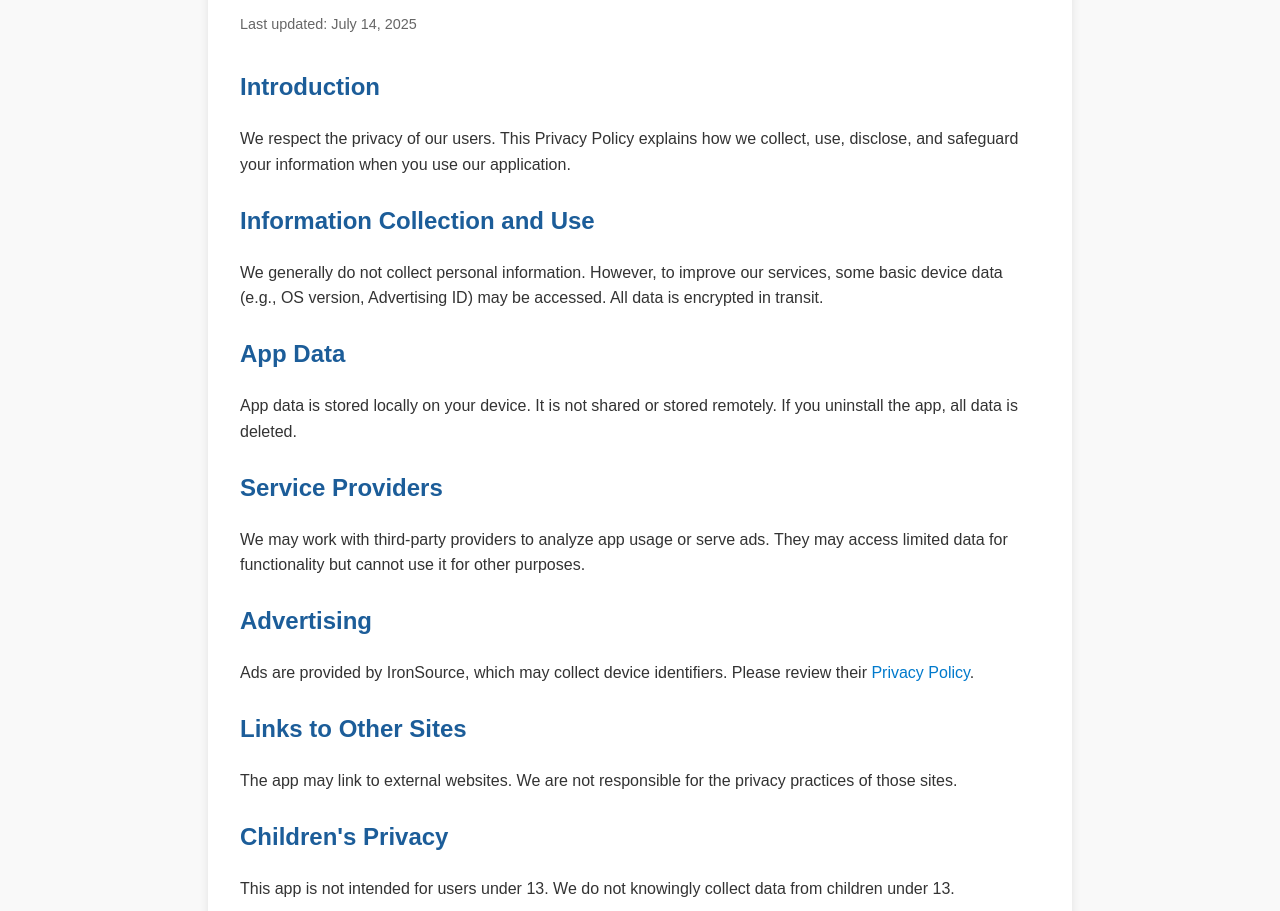
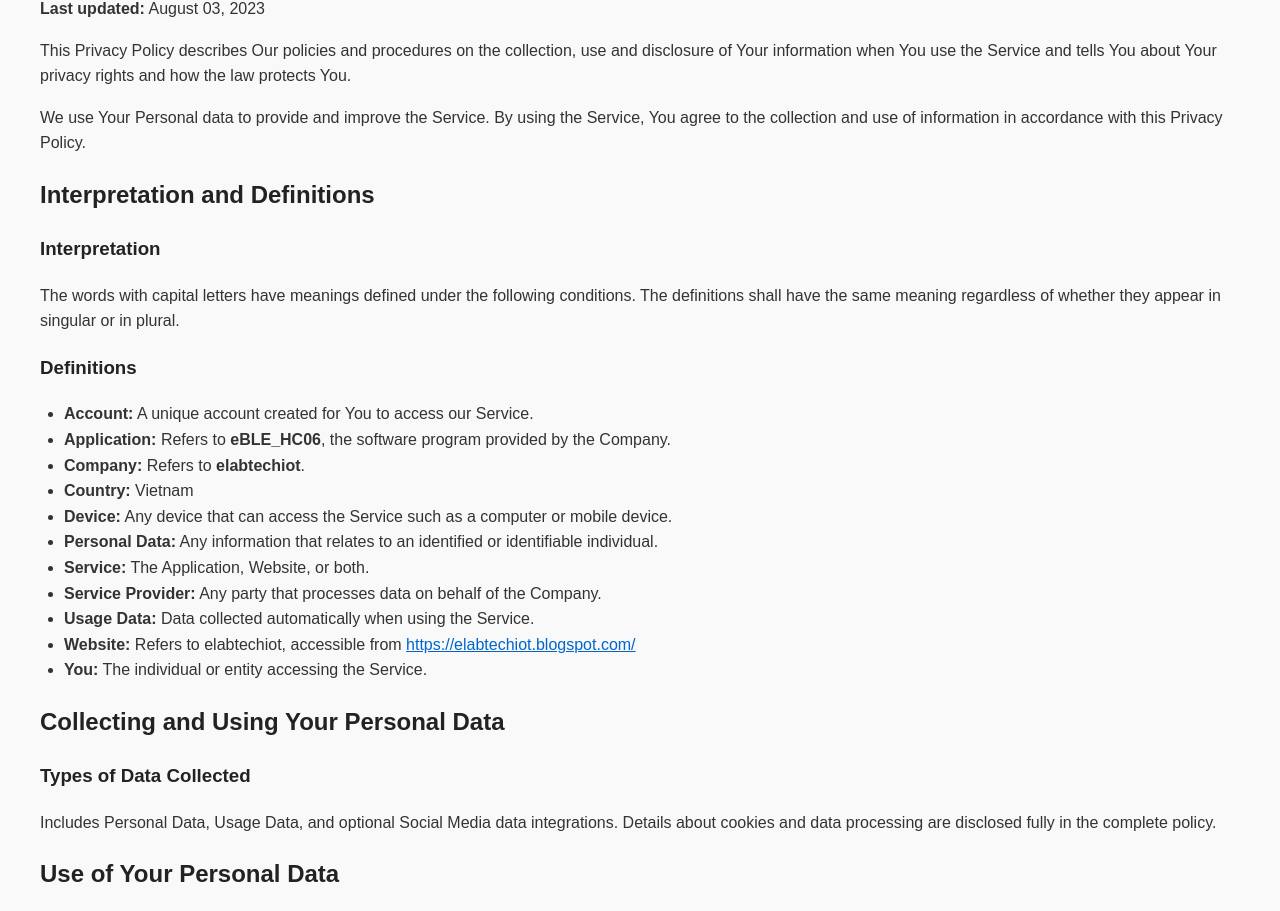
Before and after one commit to lequann/PrivacyPolicy, a plain HTML site: page index.html in a window 1280 px wide. Shown: the part 138-1049 px from the top of the page. Drawn offline with Linux system fonts and the light colour scheme.

Commit message:
update Privacy Policy

```diff
--- a/index.html
+++ b/index.html
@@ -1,63 +1,81 @@
 <!DOCTYPE html>
 <html lang="en">
 <head>
-  <meta charset="UTF-8" />
-  <meta name="viewport" content="width=device-width, initial-scale=1.0"/>
-  <title>Arduino BT Control - Privacy Policy</title>
-  <link rel="stylesheet" href="style.css"/>
+  <meta charset="UTF-8">
+  <meta name="viewport" content="width=device-width, initial-scale=1.0">
+  <title>Privacy Policy - eBLE_HC06</title>
+  <style>
+    body {
+      font-family: Arial, sans-serif;
+      padding: 2em;
+      line-height: 1.6;
+      background-color: #f9f9f9;
+      color: #333;
+    }
+    h1, h2, h3 {
+      color: #222;
+    }
+    ul {
+      padding-left: 1.5em;
+    }
+    a {
+      color: #0066cc;
+    }
+  </style>
 </head>
 <body>
-  <div class="container">
-    <h1>Arduino BT Control - Privacy Policy</h1>
-    <p class="updated">Last updated: July 14, 2025</p>
+  <h1>Privacy Policy</h1>
+  <p><strong>Last updated:</strong> August 03, 2023</p>
 
-    <h2>Introduction</h2>
-    <p>
-      We respect the privacy of our users. This Privacy Policy explains how we collect, use, disclose, and safeguard your information when you use our application.
-    </p>
+  <p>This Privacy Policy describes Our policies and procedures on the collection, use and disclosure of Your information when You use the Service and tells You about Your privacy rights and how the law protects You.</p>
 
-    <h2>Information Collection and Use</h2>
-    <p>
-      We generally do not collect personal information. However, to improve our services, some basic device data (e.g., OS version, Advertising ID) may be accessed. All data is encrypted in transit.
-    </p>
+  <p>We use Your Personal data to provide and improve the Service. By using the Service, You agree to the collection and use of information in accordance with this Privacy Policy.</p>
 
-    <h2>App Data</h2>
-    <p>
-      App data is stored locally on your device. It is not shared or stored remotely. If you uninstall the app, all data is deleted.
-    </p>
+  <h2>Interpretation and Definitions</h2>
+  <h3>Interpretation</h3>
+  <p>The words with capital letters have meanings defined under the following conditions. The definitions shall have the same meaning regardless of whether they appear in singular or in plural.</p>
 
-    <h2>Service Providers</h2>
-    <p>
-      We may work with third-party providers to analyze app usage or serve ads. They may access limited data for functionality but cannot use it for other purposes.
-    </p>
+  <h3>Definitions</h3>
+  <ul>
+    <li><strong>Account:</strong> A unique account created for You to access our Service.</li>
+    <li><strong>Application:</strong> Refers to <strong>eBLE_HC06</strong>, the software program provided by the Company.</li>
+    <li><strong>Company:</strong> Refers to <strong>elabtechiot</strong>.</li>
+    <li><strong>Country:</strong> Vietnam</li>
+    <li><strong>Device:</strong> Any device that can access the Service such as a computer or mobile device.</li>
+    <li><strong>Personal Data:</strong> Any information that relates to an identified or identifiable individual.</li>
+    <li><strong>Service:</strong> The Application, Website, or both.</li>
+    <li><strong>Service Provider:</strong> Any party that processes data on behalf of the Company.</li>
+    <li><strong>Usage Data:</strong> Data collected automatically when using the Service.</li>
+    <li><strong>Website:</strong> Refers to elabtechiot, accessible from <a href="https://elabtechiot.blogspot.com/" target="_blank">https://elabtechiot.blogspot.com/</a></li>
+    <li><strong>You:</strong> The individual or entity accessing the Service.</li>
+  </ul>
 
-    <h2>Advertising</h2>
-    <p>
-      Ads are provided by IronSource, which may collect device identifiers. Please review their <a href="https://www.ironsrc.com/privacy-policy/" target="_blank">Privacy Policy</a>.
-    </p>
+  <h2>Collecting and Using Your Personal Data</h2>
+  <h3>Types of Data Collected</h3>
+  <p>Includes Personal Data, Usage Data, and optional Social Media data integrations. Details about cookies and data processing are disclosed fully in the complete policy.</p>
 
-    <h2>Links to Other Sites</h2>
-    <p>
-      The app may link to external websites. We are not responsible for the privacy practices of those sites.
-    </p>
+  <h2>Use of Your Personal Data</h2>
+  <p>Your data is used to provide and improve our services, manage accounts, and communicate updates. It may be shared with service providers or affiliates, subject to your consent.</p>
 
-    <h2>Children's Privacy</h2>
-    <p>
-      This app is not intended for users under 13. We do not knowingly collect data from children under 13.
-    </p>
+  <h2>Retention and Transfer of Data</h2>
+  <p>Your data is kept only as long as necessary and may be transferred internationally, ensuring proper safeguards are in place.</p>
 
-    <h2>Changes to This Privacy Policy</h2>
-    <p>
-      We may update this policy. Check this page regularly to stay informed of updates.
-    </p>
+  <h2>Deletion and Disclosure</h2>
+  <p>You have the right to request deletion of your data. Data may be disclosed if required by law or during business transactions.</p>
 
-    <h2>Contact Us</h2>
-    <p>
-      If you have any questions, please contact us at:<br>
-      📧 <a href="mailto:elabtech.work@gmail.com">elabtech.work@gmail.com</a>
-    </p>
-  </div>
+  <h2>Security</h2>
+  <p>While we strive to secure your data, no transmission over the Internet is 100% secure.</p>
 
-  <script src="script.js"></script>
+  <h2>Children's Privacy</h2>
+  <p>Our Service does not target users under 13. We delete data collected without parental consent if discovered.</p>
+
+  <h2>External Links</h2>
+  <p>We are not responsible for the privacy policies of third-party sites linked within our Service.</p>
+
+  <h2>Changes to This Policy</h2>
+  <p>We may update this policy. Changes will be posted with an updated date and, where appropriate, notified via email or the Service.</p>
+
+  <h2>Contact Us</h2>
+  <p>If you have any questions, contact us at: <a href="mailto:elabtech.work@gmail.com">elabtech.work@gmail.com</a></p>
 </body>
 </html>
--- a/style.css
+++ /dev/null
@@ -1,42 +0,0 @@
-body {
-  font-family: Arial, sans-serif;
-  line-height: 1.6;
-  background-color: #f9f9f9;
-  color: #333;
-  margin: 0;
-  padding: 0;
-}
-
-.container {
-  max-width: 800px;
-  margin: 2rem auto;
-  padding: 2rem;
-  background: white;
-  border-radius: 8px;
-  box-shadow: 0 0 10px rgba(0, 0, 0, 0.1);
-}
-
-h1 {
-  color: #1c5d99;
-  margin-bottom: 0.5rem;
-}
-
-.updated {
-  font-size: 0.9rem;
-  color: #666;
-  margin-bottom: 2rem;
-}
-
-h2 {
-  margin-top: 1.5rem;
-  color: #1c5d99;
-}
-
-a {
-  color: #007acc;
-  text-decoration: none;
-}
-
-a:hover {
-  text-decoration: underline;
-}
--- /dev/null
+++ b/styles.css
@@ -0,0 +1,62 @@
+body {
+  font-family: 'Segoe UI', Tahoma, Geneva, Verdana, sans-serif;
+  padding: 2em;
+  line-height: 1.6;
+  background-color: #f5f7fa;
+  color: #333;
+  max-width: 900px;
+  margin: auto;
+  opacity: 0;
+  animation: fadeIn 1s ease-in-out forwards;
+}
+
+@keyframes fadeIn {
+  to {
+    opacity: 1;
+  }
+}
+
+h1, h2, h3 {
+  color: #2c3e50;
+}
+
+h1 {
+  border-bottom: 2px solid #3498db;
+  padding-bottom: 0.3em;
+}
+
+ul {
+  padding-left: 1.5em;
+}
+
+a {
+  color: #2980b9;
+  text-decoration: none;
+}
+
+a:hover {
+  text-decoration: underline;
+}
+
+.highlight {
+  background-color: #ecf0f1;
+  padding: 0.5em;
+  border-left: 4px solid #3498db;
+}
+
+footer {
+  margin-top: 3em;
+  font-size: 0.9em;
+  color: #888;
+}
+
+.toggle-section {
+  cursor: pointer;
+  color: #2980b9;
+  font-weight: bold;
+}
+
+.toggle-content {
+  display: none;
+  margin-top: 0.5em;
+}
```
Also changed, not shown: script.js (added, +9 -0 lines).
